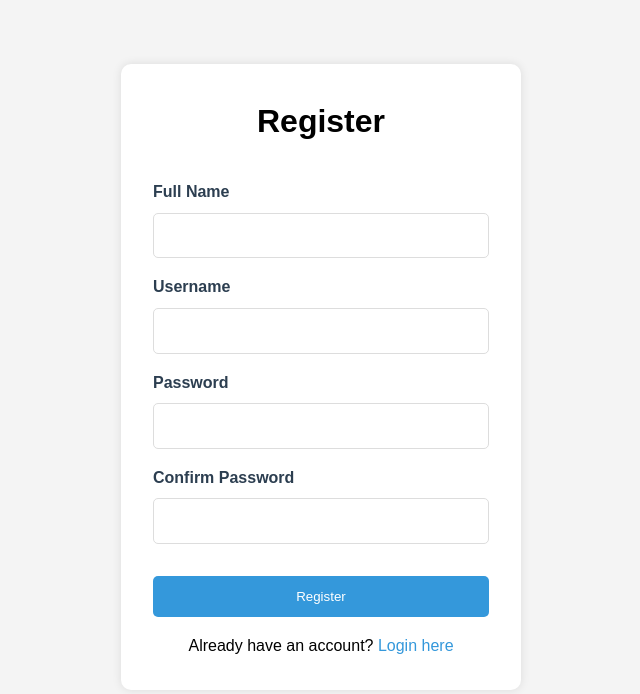
After one commit to HarshithaSharana25/Major-project-main, a Flask app: page /register in a window 1280 px wide. The commit adds this page. Shown: the top 694 px of the page, without its empty margins (319-959 px from the left). Run offline with Flask 3, Linux system fonts and the light colour scheme.

Commit message:
Login and register chnages added

```diff
--- a/app.py
+++ b/app.py
@@ -24,6 +24,15 @@ def about():
 @app.route('/statistics')
 def statistics():
     return render_template('statistics.html')
+
+@app.route('/login')
+def login():
+    return render_template('login.html')
+
+@app.route('/register')
+def register():
+    return render_template('register.html')
+
 
 def generate_frames():
     global detector, camera, should_stop
--- a/templates/base.html
+++ b/templates/base.html
@@ -71,10 +71,60 @@
             border-radius: 5px;
             margin-top: 1rem;
             transition: background-color 0.3s;
+            border: none;
+            cursor: pointer;
         }
 
         .btn:hover {
             background-color: #2980b9;
+        }
+
+        /* Login and Register Form Styles */
+        .auth-container {
+            max-width: 400px;
+            margin: 2rem auto;
+            padding: 2rem;
+            background-color: white;
+            border-radius: 10px;
+            box-shadow: 0 0 10px rgba(0,0,0,0.1);
+        }
+
+        .auth-form {
+            display: flex;
+            flex-direction: column;
+            gap: 1rem;
+        }
+
+        .form-group {
+            display: flex;
+            flex-direction: column;
+            gap: 0.5rem;
+        }
+
+        .form-group label {
+            font-weight: bold;
+            color: #2c3e50;
+        }
+
+        .form-group input {
+            padding: 0.8rem;
+            border: 1px solid #ddd;
+            border-radius: 5px;
+            font-size: 1rem;
+        }
+
+        .auth-links {
+            margin-top: 1rem;
+            text-align: center;
+        }
+
+        .auth-links a {
+            color: #3498db;
+            text-decoration: none;
+        }
+
+        .auth-links a:hover {
+            text-decoration: underline;
         }
 
         @media (max-width: 768px) {
@@ -92,18 +142,25 @@
             .logout {
                 margin-top: 1rem;
             }
+
+            .auth-container {
+                margin: 1rem;
+                padding: 1rem;
+            }
         }
     </style>
 </head>
 <body>
+    {% if not hide_nav %}
     <nav class="navbar">
         <div class="nav-links">
             <a href="/">Home</a>
             <a href="/about">About Us</a>
             <a href="/statistics">Statistics</a>
         </div>
-        <a href="/home" class="logout">Logout</a>
+        <a href="/login" class="logout">Logout</a>
     </nav>
+    {% endif %}
 
     <div class="container">
         {% block content %}{% endblock %}
--- a/templates/home.html
+++ b/templates/home.html
@@ -7,7 +7,7 @@
     <h1>Welcome to PostureFix!!</h1>
     <p style="margin-top: 2rem; font-size: 1.2rem;">Improve your posture now.<br>Join Below</p>
     <a href="/start_posture">
-        <button class="b33">START DETECTION</button>
+        <button class="btn">START DETECTION</button><br><br>
     <center><img src="static\posture2-unscreen.gif" width="30%"; alt="posture2 GIF"/></center>
 </div>
 {% endblock %}
--- /dev/null
+++ b/templates/register.html
@@ -0,0 +1,33 @@
+{% extends "base.html" %}
+
+{% block title %}Register{% endblock %}
+
+{% set hide_nav = true %}
+
+{% block content %}
+<div class="auth-container">
+    <h1 style="text-align: center; margin-bottom: 2rem;">Register</h1>
+    <form action="{{ url_for('login') }}" method="POST" class="auth-form">
+        <div class="form-group">
+            <label for="name">Full Name</label>
+            <input type="text" id="name" name="name" required>
+        </div>
+        <div class="form-group">
+            <label for="username">Username</label>
+            <input type="text" id="username" name="username" required>
+        </div>
+        <div class="form-group">
+            <label for="password">Password</label>
+            <input type="password" id="password" name="password" required>
+        </div>
+        <div class="form-group">
+            <label for="confirm-password">Confirm Password</label>
+            <input type="password" id="confirm-password" name="confirm-password" required>
+        </div>
+        <button type="submit" class="btn">Register</button>
+    </form>
+    <div class="auth-links">
+        <p>Already have an account? <a href="{{ url_for('login') }}">Login here</a></p>
+    </div>
+</div>
+{% endblock %}
```
Also changed, not shown: templates/about.html (+59 -6 lines), templates/login.html (added, +25 -0 lines), templates/statistics.html (+15 -10 lines).
